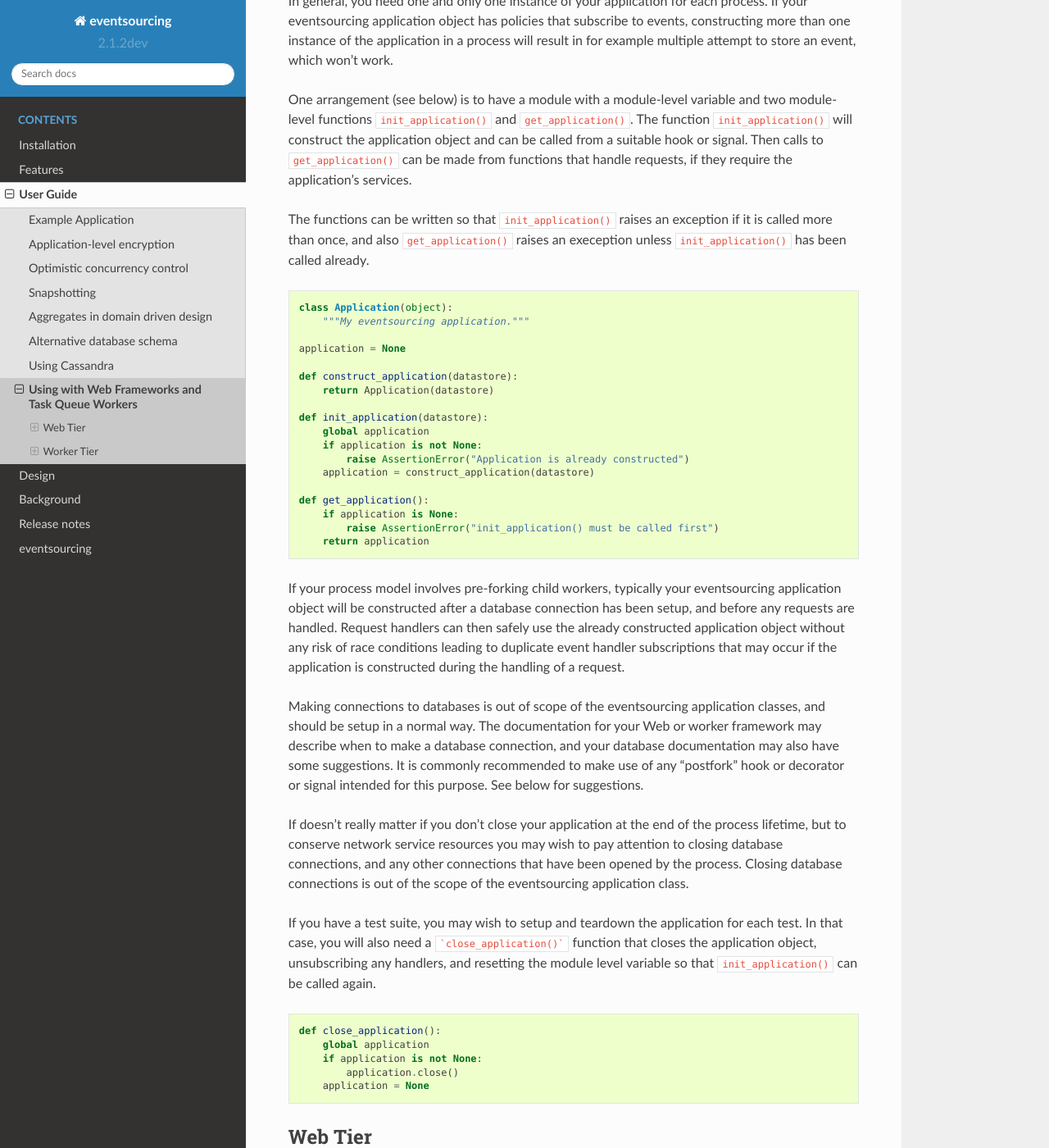
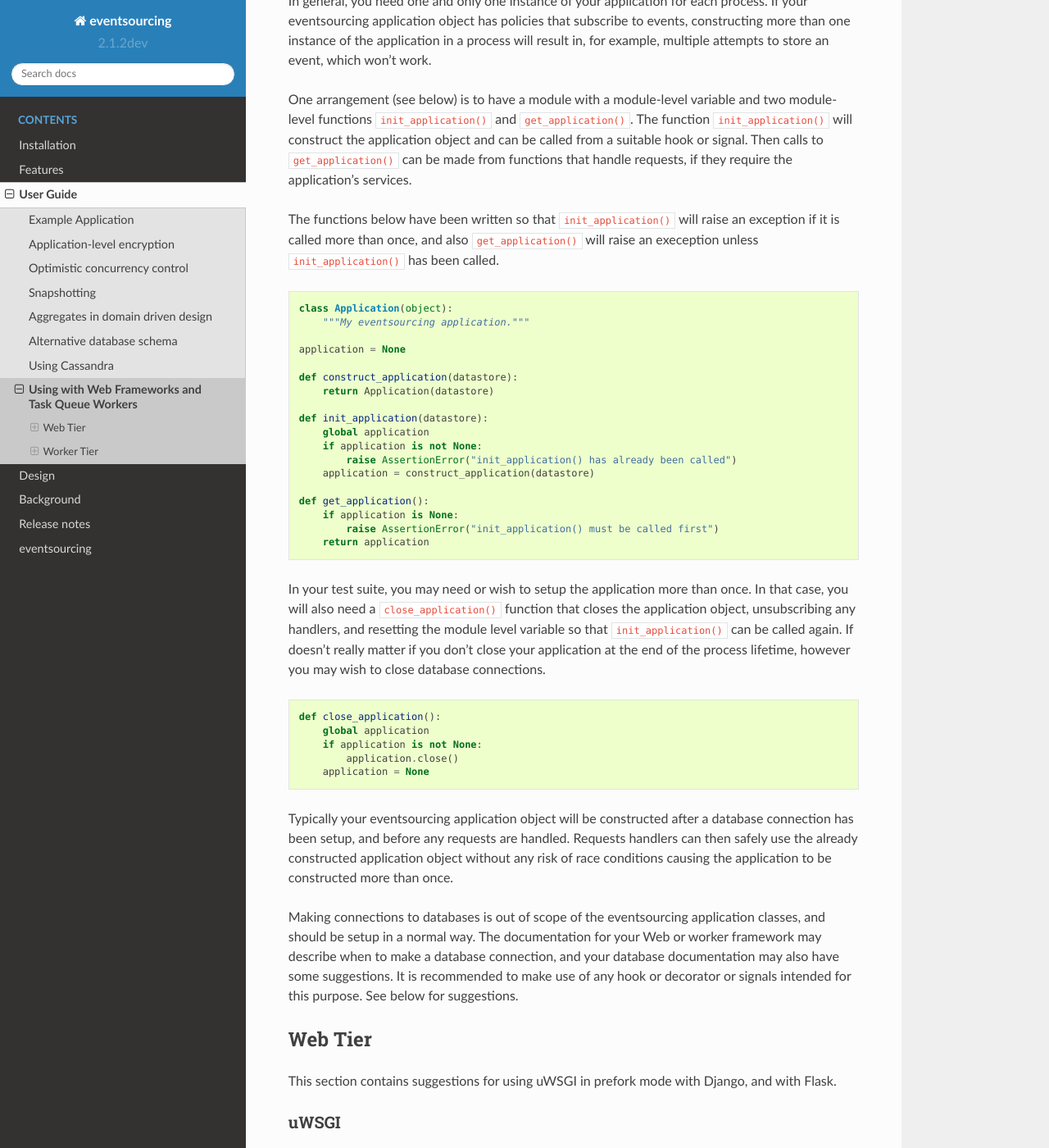
Before and after one commit to pyeventsourcing/eventsourcing, a Sphinx documentation site: the page built from docs/topics/user_guide/wsgi.rst, in a window 1280 px wide and 1400 px high, scrolled down 207 px. Shown: the whole window at 82% size. Built offline with Sphinx 7.4.7 and the Read the Docs theme 2.0.0, drawn with Linux system fonts in a browser that asks for light colours; some of the changed text lies outside the part shown.

Commit message:
Edited documentation about using with Web and worker tier.

````diff
--- a/docs/topics/user_guide/wsgi.rst
+++ b/docs/topics/user_guide/wsgi.rst
@@ -5,7 +5,7 @@ Using with Web Frameworks and Task Queue Workers
 In general, you need one and only one instance of your application
 for each process. If your eventsourcing application object has policies
 that subscribe to events, constructing more than one instance of the
-application in a process will result in for example multiple attempt
+application in a process will result in, for example, multiple attempts
 to store an event, which won't work.
 
 One arrangement (see below) is to have a module with a module-level
@@ -16,10 +16,10 @@ hook or signal. Then calls to ``get_application()`` can be made from
 functions that handle requests, if they require the application's
 services.
 
-The functions can be written so that ``init_application()`` raises an
-exception if it is called more than once, and also ``get_application()``
-raises an exeception unless ``init_application()`` has been called already.
-
+The functions below have been written so that ``init_application()``
+will raise an exception if it is called more than once, and also
+``get_application()`` will raise an exeception unless ``init_application()``
+has been called.
 
 .. code:: python
 
@@ -34,7 +34,7 @@ raises an exeception unless ``init_application()`` has been called already.
     def init_application(datastore):
         global application
         if application is not None:
-            raise AssertionError("Application is already constructed")
+            raise AssertionError("init_application() has already been called")
         application = construct_application(datastore)
 
     def get_application():
@@ -43,34 +43,13 @@ raises an exeception unless ``init_application()`` has been called already.
         return application
 
 
-
-If your process model involves pre-forking child workers, typically your
-eventsourcing application object will be constructed after a database
-connection has been setup, and before any requests are handled. Request
-handlers can then safely use the already constructed application object
-without any risk of race conditions leading to duplicate event handler
-subscriptions that may occur if the application is constructed during
-the handling of a request.
-
-Making connections to databases is out of scope of the eventsourcing
-application classes, and should be setup in a normal way. The documentation
-for your Web or worker framework may describe when to make a
-database connection, and your database documentation may also have some
-suggestions. It is commonly recommended to make use of any "postfork" hook or
-decorator or signal intended for this purpose. See below for suggestions.
-
-If doesn't really matter if you don't close your application at the end of the
-process lifetime, but to conserve network service resources you may wish to pay
-attention to closing database connections, and any other connections that have
-been opened by the process. Closing database connections is out of the
-scope of the eventsourcing application class.
-
-If you have a test suite, you may wish to setup and teardown the application
-for each test. In that case, you will also need a ```close_application()```
+In your test suite, you may need or wish to setup the application more
+than once. In that case, you will also need a ``close_application()``
 function that closes the application object, unsubscribing any handlers,
 and resetting the module level variable so that ``init_application()`` can be
-called again.
-
+called again. If doesn't really matter if you don't close your application at
+the end of the process lifetime, however you may wish to close database
+connections.
 
 .. code:: python
 
@@ -81,11 +60,25 @@ called again.
         application = None
 
 
+Typically your eventsourcing application object will be constructed after
+a database connection has been setup, and before any requests are handled.
+Requests handlers can then safely use the already constructed application
+object without any risk of race conditions causing the application to be
+constructed more than once.
+
+Making connections to databases is out of scope of the eventsourcing
+application classes, and should be setup in a normal way. The documentation
+for your Web or worker framework may describe when to make a
+database connection, and your database documentation may also have some
+suggestions. It is recommended to make use of any hook or decorator or signals
+intended for this purpose. See below for suggestions.
+
 
 Web Tier
 ========
 
-This section contains suggestions for using uWSGI with Django and with Flask.
+This section contains suggestions for using uWSGI in prefork mode with Django, and
+with Flask.
 
 uWSGI
 -----
````
